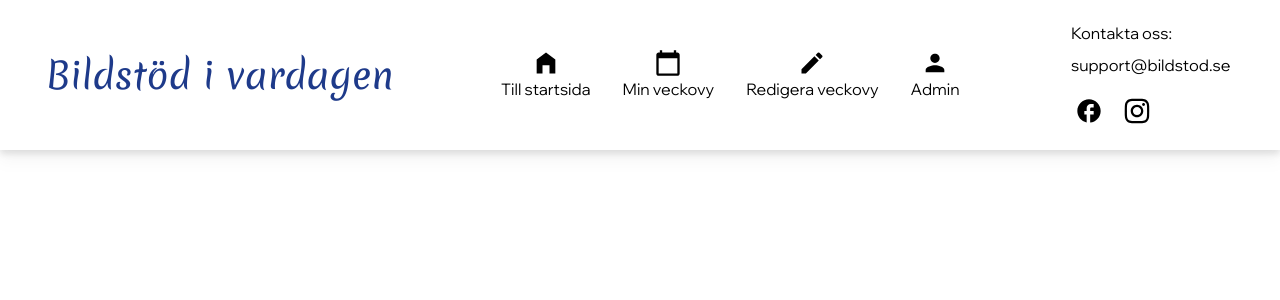
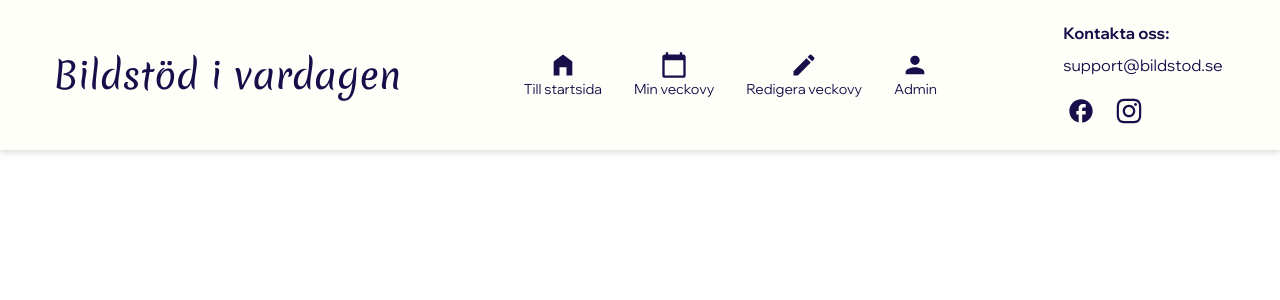
Before and after one commit to QueAnkan/graduation-project, a React (Vite) app: page / in a window 1280 px wide. Shown: the top 300 px of the page. Built offline with nearby package versions, Linux system fonts and the light colour scheme.

Commit message:
added colors for the projekt and fixed media guery for headers

```diff
--- a/src/components/Header.jsx
+++ b/src/components/Header.jsx
@@ -4,26 +4,26 @@ import { FaInstagram } from "react-icons/fa";
 const Header = () => {
 
 	return(
-		<header className="w-screen h-[150px] z-10 bg-white fixed drop-shadow-lg">
+		<header className="w-screen h-[150px] z-10 bg-white fixed drop-shadow-md">
 			<div className="sm: grid grid-rows-1 justify-items-center lg:flex justify-around items-center w-full h-full">
 				<div className="flex items-center">
-					<h1 className="font-display text-3xl text-blue-900 sm: text-center lg:text-4xl">Bildstöd i vardagen</h1>
+					<h1 className="font-display text-darkblue text-3xl sm:text-4xl lg:text-4xl">Bildstöd i vardagen</h1>
 				</div>
 				<nav>
 				<ul className="hidden lg:flex"  >
-					<li className="grid justify-items-center"> <MdHomeFilled className='size-7' />Till startsida </li>
-					<li className="grid justify-items-center"><MdCalendarToday className='size-7'/> Min veckovy</li>
-					<li className="grid justify-items-center"><MdEdit className='size-7'/> Redigera veckovy</li>
-					<li className="grid justify-items-center"><MdPerson className='size-7'/> Admin</li>
+					<li className="grid justify-items-center text-sm text-darkblue "> <MdHomeFilled className='size-7' />Till startsida </li>
+					<li className="grid justify-items-center text-sm text-darkblue"><MdCalendarToday className='size-7'/> Min veckovy</li>
+					<li className="grid justify-items-center text-sm text-darkblue"><MdEdit className='size-7'/> Redigera veckovy</li>
+					<li className="grid justify-items-center text-sm text-darkblue"><MdPerson className='size-7'/> Admin</li>
 				</ul>
 				</nav>
 				<div className="hidden lg:flex">
 					<div className='flex flex-col'>
-						<p className='p-1'>Kontakta oss: </p>
-						<p className='p-1 pb-3'>support@bildstod.se</p>
+						<h5 className='p-1 font-bold text-darkblue'>Kontakta oss: </h5>
+						<p className='p-1 pb-3 text-darkblue'>support@bildstod.se</p>
 						<div className='flex flex-row'>
-							<p className='p-2 pr-3'><MdFacebook className='size-7'/></p>
-							<p className='p-2'><FaInstagram className='size-7'/></p>
+							<p className='p-2 pr-3 text-darkblue'><MdFacebook className='size-7'/></p>
+							<p className='p-2 text-darkblue'><FaInstagram className='size-7'/></p>
 						</div>
 					</div>
 				</div>
--- a/tailwind.config.js
+++ b/tailwind.config.js
@@ -4,22 +4,35 @@ export default {
 		"./index.html",
 		"./src/**/*.{js,jsx}",
 	],
-	Theme: {
+	theme: {
+		colors: {
+			'lightgray': '#F8F8F4',
+			'darkgray': '#A5A5A5',
+			'white': '#FFFFF9',
+			'darkblue': '#180F4A',
+			'green': '#92D050',
+			'lightblue': '#00B0F0',
+			'brown': "#B67100",
+			'yellow': '#FFFF00',
+			'pink': '#FF99CC',
+			'red': '#FF0000',
+			'black': '#1C1B1F',
+			'transparent': 'transparent'
+		},
 		screens: {
+			xs: "320px",
+			// => @media (min-with: 320px) { ... }
 			sm: "640px",
-			// => @media (min-with: 320px) { ... }
+			// => @media (min-with: 640px) { ... }
 
 			md: "768px",
 			// => @media (min-with: 768px) { ... }
 
 			lg: "1024px",
 			// => @media (min-with: 1024px) { ... }
-		},
+			},
 
 		extend: {
-			// fontFamily: {
-			// 	display: ['"Merienda"', 'cursive']
-			// },
 		}
 	},
 	plugins: [],
```
Also changed, not shown: src/base.css (line endings or trailing spaces).
